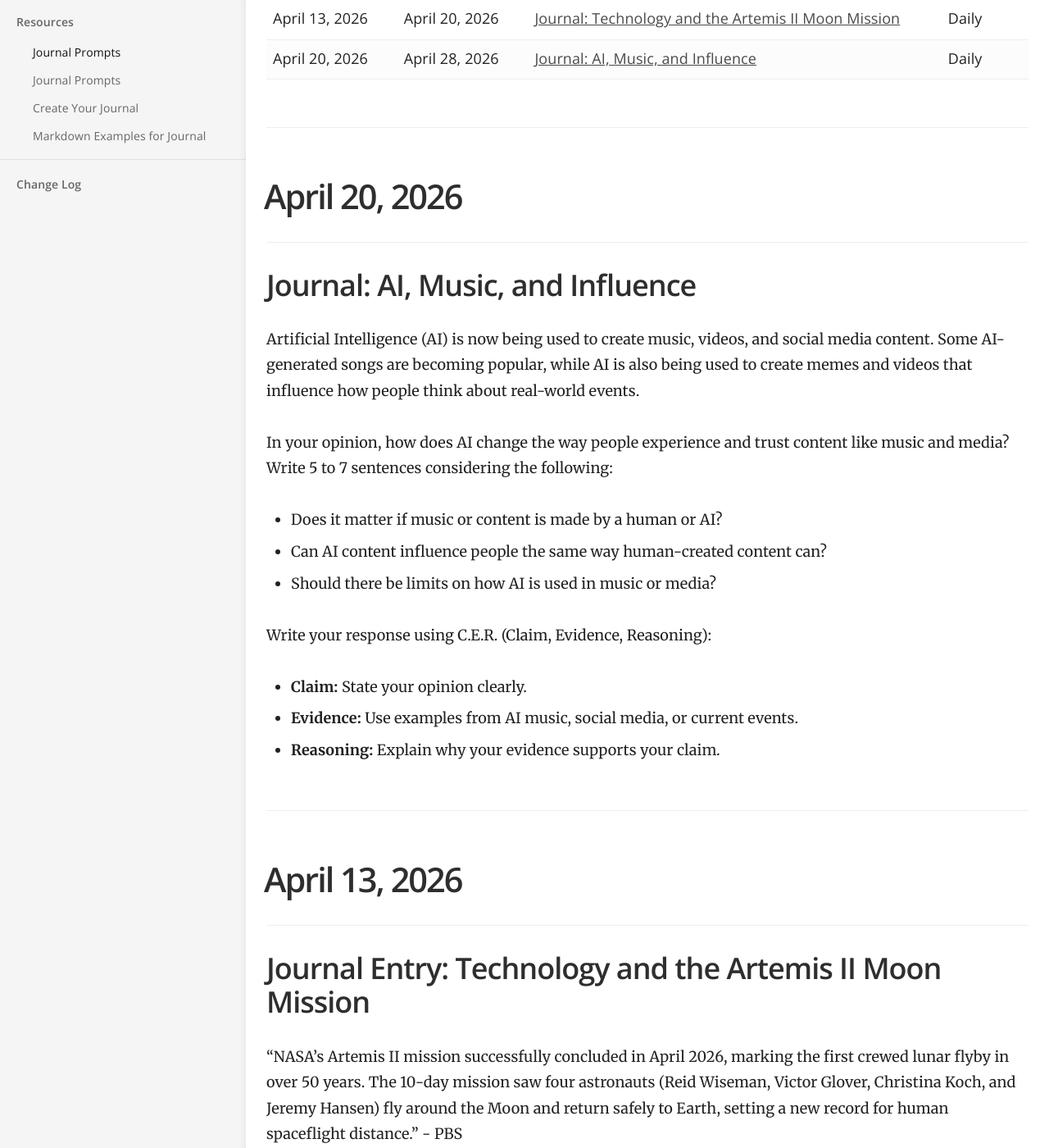
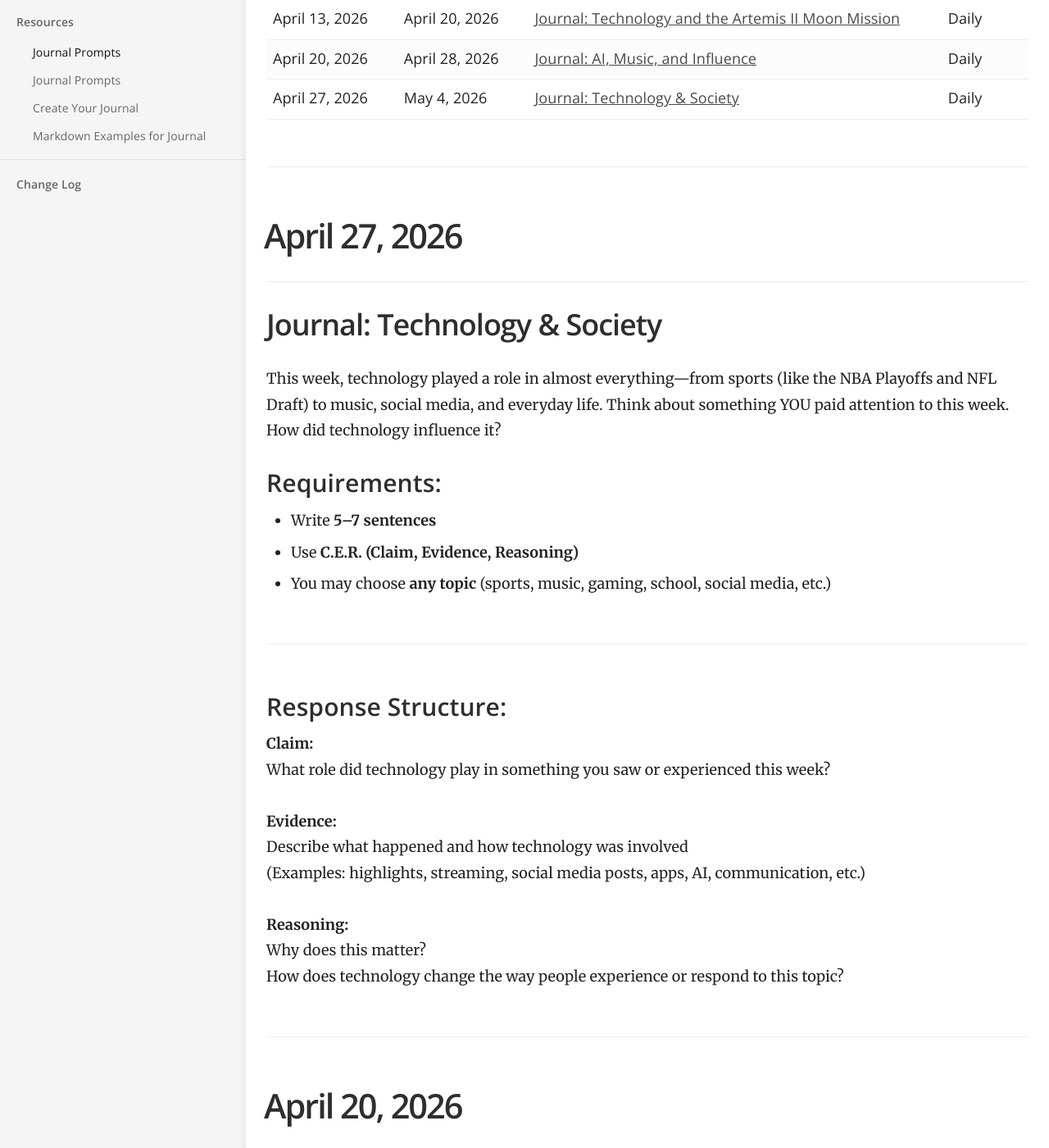
Before and after one commit to mswhitby/classroom, a Jekyll site: the page built from _docs/resources/journal.md, in a window 1280 px wide and 1400 px high, scrolled down 520 px. Shown: the whole window at 82% size. Built offline with Jekyll 4.4.1, drawn with Linux system fonts in a browser that asks for light colours.

Commit message:
Updated lessons

```diff
--- a/_docs/resources/journal.md
+++ b/_docs/resources/journal.md
@@ -43,6 +43,12 @@ order: 1
     <td align="left"><a href="https://github.com/mswhitby/classroom/blob/main/_docs/resources/journal.md#april-20-2026">Journal: AI, Music, and Influence</a></td>
     <td align="left">Daily</td>
   </tr>
+  <tr>
+    <td align="left">April 27, 2026</td>
+    <td align="left">May 4, 2026</td>
+    <td align="left"><a href="https://github.com/mswhitby/classroom/blob/main/_docs/resources/journal.md#april-20-2026">Journal: Technology & Society</a></td>
+    <td align="left">Daily</td>
+  </tr>
 
 
 
@@ -50,6 +56,34 @@ order: 1
 
 
 ****
+
+# April 27, 2026
+
+## Journal: Technology & Society
+
+This week, technology played a role in almost everything—from sports (like the NBA Playoffs and NFL Draft) to music, social media, and everyday life. Think about something YOU paid attention to this week. How did technology influence it?
+
+### Requirements:
+- Write **5–7 sentences**
+- Use **C.E.R. (Claim, Evidence, Reasoning)**
+- You may choose **any topic** (sports, music, gaming, school, social media, etc.)
+
+---
+
+### Response Structure:
+
+**Claim:**
+What role did technology play in something you saw or experienced this week?
+
+**Evidence:**
+Describe what happened and how technology was involved
+(Examples: highlights, streaming, social media posts, apps, AI, communication, etc.)
+
+**Reasoning:**
+Why does this matter?
+How does technology change the way people experience or respond to this topic?
+
+----
 
 # April 20, 2026
 
```
